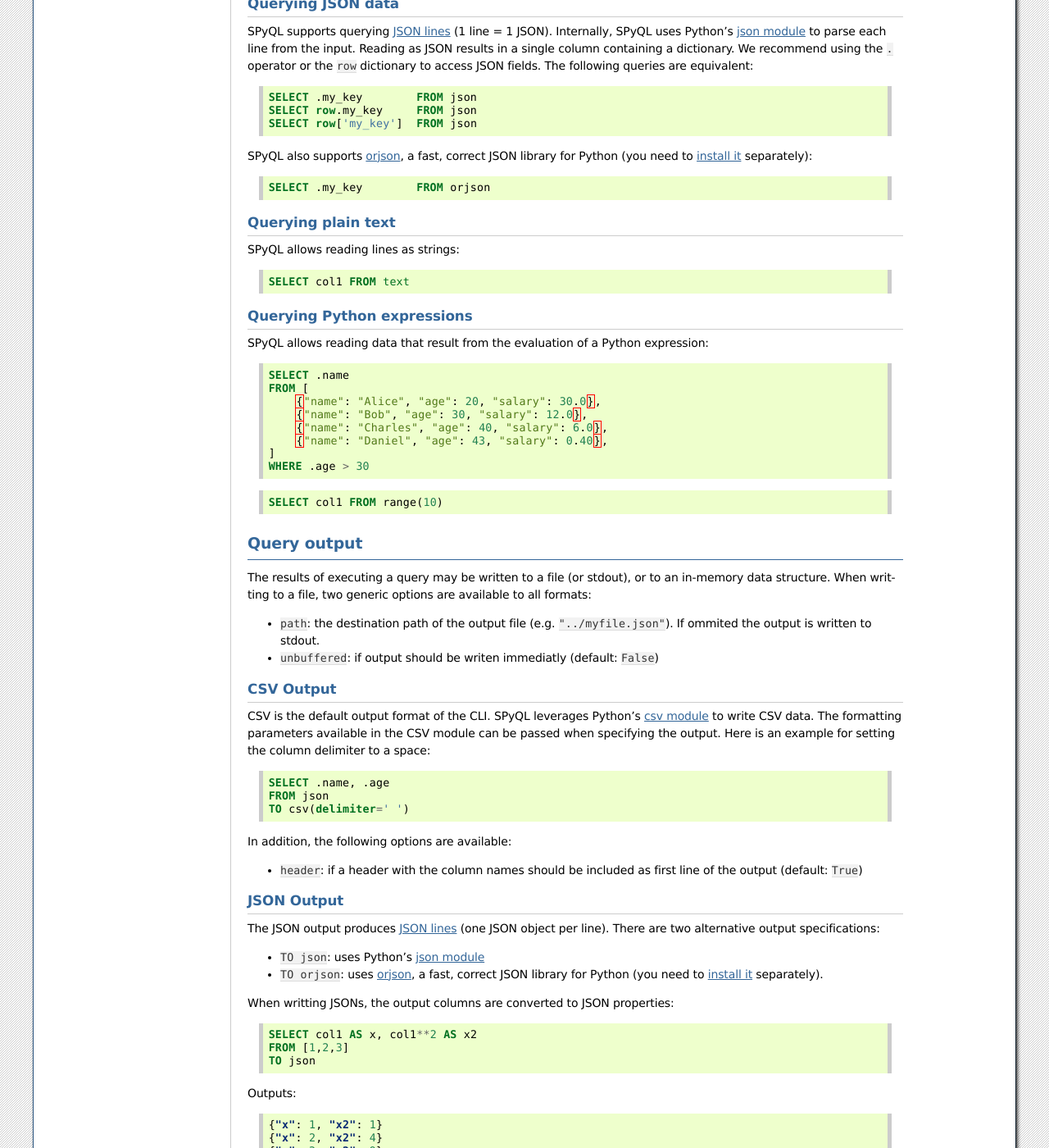
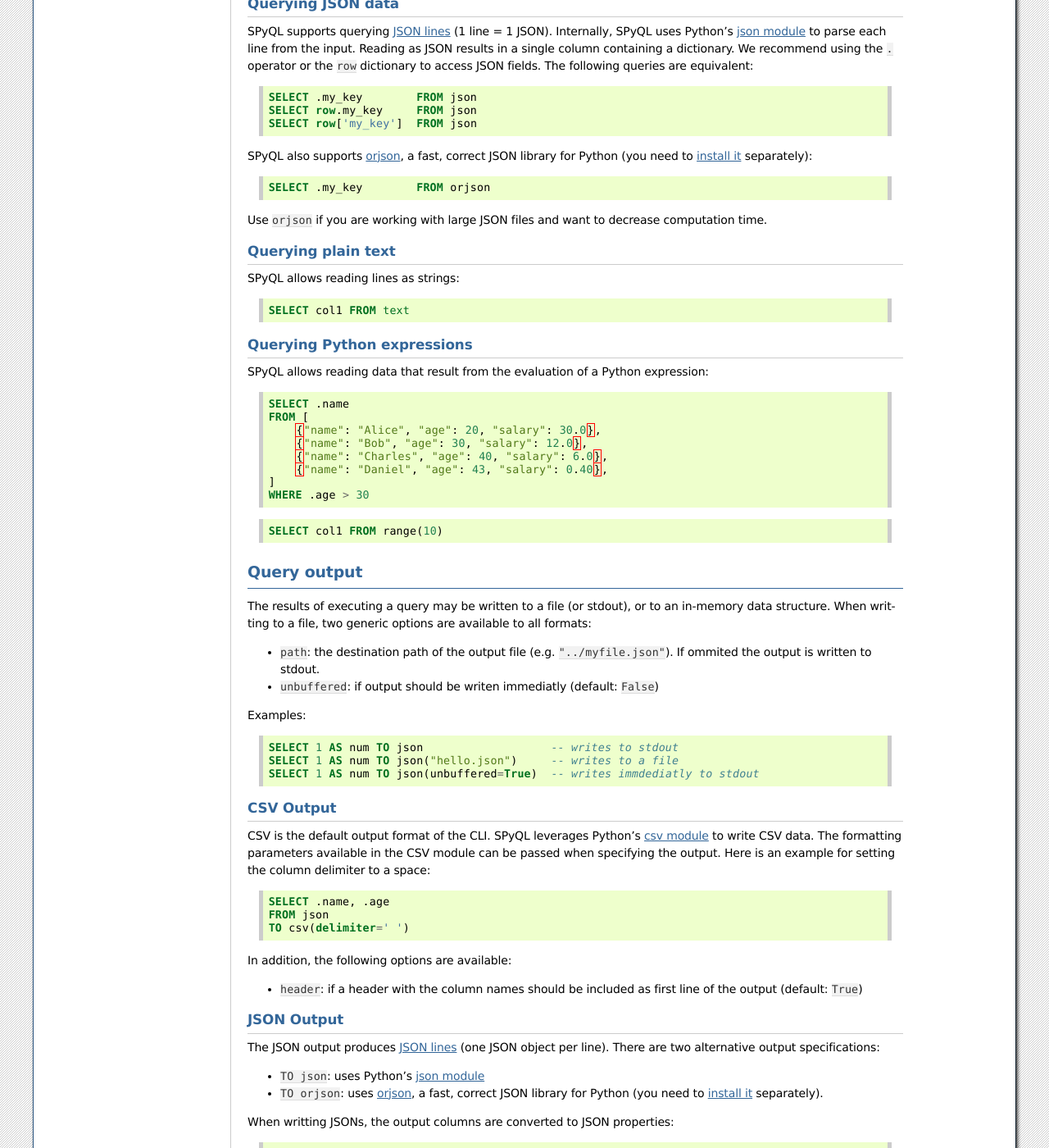
Before and after one commit to dcmoura/spyql, a Sphinx documentation site: the page built from docs/queries.rst, in a window 1280 px wide and 1400 px high, scrolled down 1213 px. Shown: the whole window at 82% size. Built offline with Sphinx 7.4.7, drawn with Linux system fonts in a browser that asks for light colours.

Commit message:
added code review suggestions

```diff
--- a/docs/conf.py
+++ b/docs/conf.py
@@ -32,7 +32,7 @@ import spyql
 
 # Add any Sphinx extension module names here, as strings. They can be
 # extensions coming with Sphinx (named 'sphinx.ext.*') or your custom ones.
-extensions = ["sphinx.ext.autodoc", "sphinx.ext.viewcode", "myst_parser"]
+extensions = ["sphinx.ext.autodoc", "sphinx.ext.viewcode", "myst_parser", "sphinx.ext.autosectionlabel"]
 
 # Add any paths that contain templates here, relative to this directory.
 templates_path = ["_templates"]
--- a/docs/queries.rst
+++ b/docs/queries.rst
@@ -77,6 +77,8 @@ SPyQL also supports `orjson <https://github.com/ijl/orjson>`_, a fast, correct J
 
     SELECT .my_key        FROM orjson
 
+Use ``orjson`` if you are working with large JSON files and want to decrease computation time.
+
 
 Querying plain text
 ^^^^^^^^^^^^^^^^^^^
@@ -118,6 +120,15 @@ The results of executing a query may be written to a file (or stdout), or to an
 
 * ``path``: the destination path of the output file (e.g. ``"../myfile.json"``). If ommited the output is written to stdout.
 * ``unbuffered``: if output should be writen immediatly (default: ``False``)
+
+Examples:
+
+.. code-block:: sql
+
+    SELECT 1 AS num TO json                   -- writes to stdout
+    SELECT 1 AS num TO json("hello.json")     -- writes to a file
+    SELECT 1 AS num TO json(unbuffered=True)  -- writes immdediatly to stdout
+
 
 CSV Output
 ^^^^^^^^^^^^^
```
Also changed, not shown: README.rst (+1 -13 lines).
